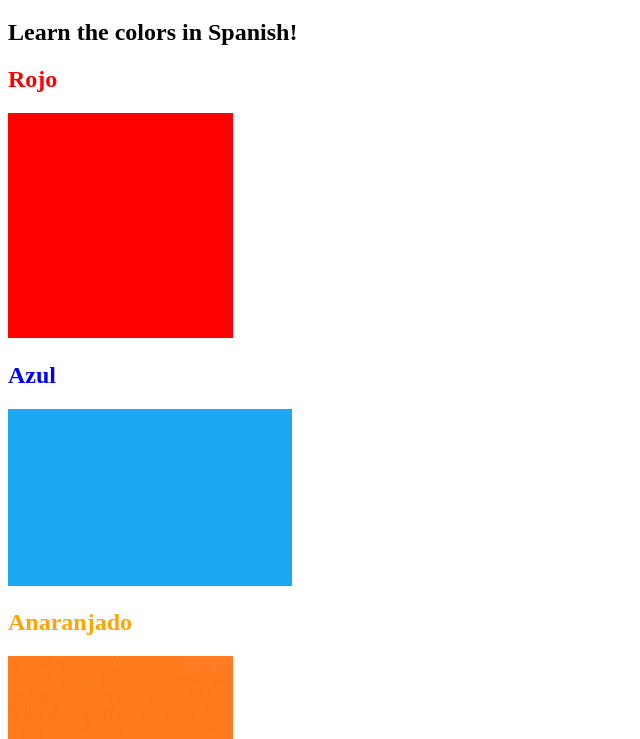
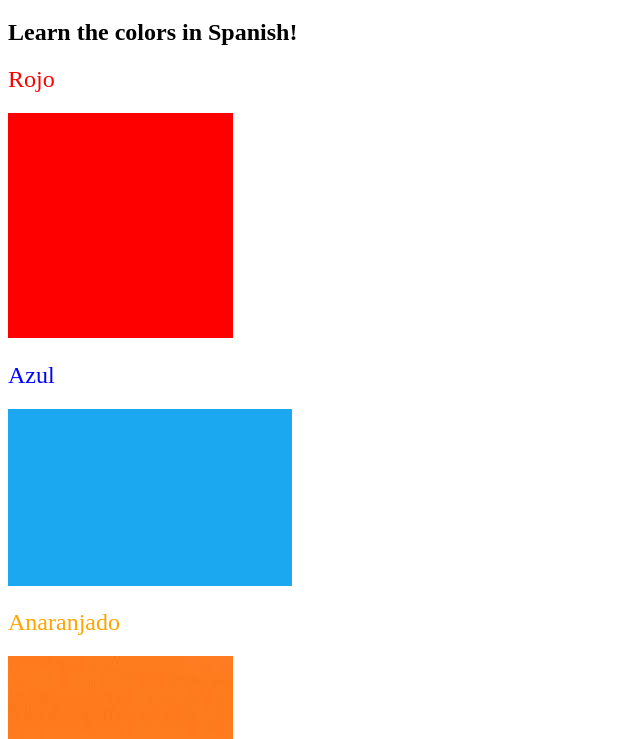
Before and after one commit to QuidQuoCode/html-color-vocab, a plain HTML site: page index.html in a window 1280 px wide. Shown: the part 61-800 px from the top of the page, without its empty margins (0-640 px from the left). Drawn offline with Linux system fonts and the light colour scheme.

Commit message:
all colour titles have a normal font weight

```diff
--- a/style.css
+++ b/style.css
@@ -17,3 +17,7 @@
 #yellow {
     color:yellow;
 }
+
+.color-title {
+    font-weight: normal;
+}
```
Also changed, not shown: index.html (+0 -2 lines).
